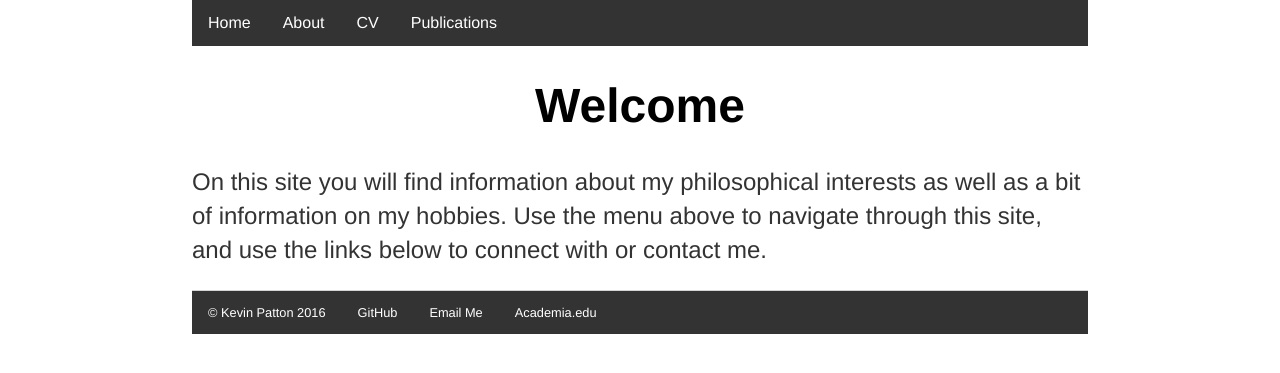
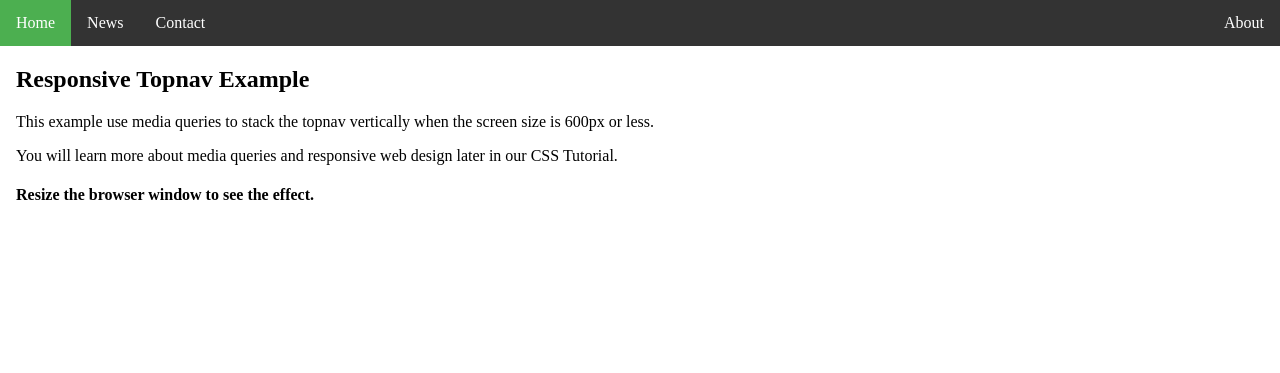
Before and after one commit to kevinjpatton/kevinjpatton.github.io, a Jekyll site: the page built from index.html, in a window 1280 px wide. Shown: the top 373 px of the page. Built offline with Jekyll 4.4.1, drawn with Linux system fonts in a browser that asks for light colours; Markdown is read by kramdown in place of the engine named in the settings.

Commit message:
Update default.html

```diff
--- a/_layouts/default.html
+++ b/_layouts/default.html
@@ -1,33 +1,55 @@
 <!DOCTYPE html>
-	<html>
-		<head>
-			<title>{{ page.title }}</title>
-			<!-- link to main stylesheet -->
-			<link rel="stylesheet" type="text/css" href="/css/main.css">
-		</head>
-		<body>
+<html>
+<head>
+<meta name="viewport" content="width=device-width, initial-scale=1.0">
+<style>
+body {margin: 0;}
 
-			<nav>
-	    		<ul>
-	        		<li><a href="/">Home</a></li>
-		        	<li><a href="/about">About</a></li>
-	        		<li><a href="/cv">CV</a></li>
-	        		<li><a href="/pubs">Publications</a></li>
-	    		</ul>
-			</nav>
-			<div class="container">
+ul.topnav {
+    list-style-type: none;
+    margin: 0;
+    padding: 0;
+    overflow: hidden;
+    background-color: #333;
+}
 
-			{{ content }}
+ul.topnav li {float: left;}
 
-			</div><!-- /.container -->
-			<footer>
-	    		<ul>
-	        		<li><a href="/">&copy; Kevin Patton 2016</a>
-	        		<li><a href="https://github.com/kevinjpatton" target="_blank">GitHub</a></li>
-	        		<li><a href="mailto:fregespuzzle@gmail.com" target="_blank">Email Me</a></li>
-	        		<li><a href="https://un-lincoln.academia.edu/KevinPatton" target="_blank">Academia.edu</a></li>
-				</ul>
+ul.topnav li a {
+    display: block;
+    color: white;
+    text-align: center;
+    padding: 14px 16px;
+    text-decoration: none;
+}
 
-			</footer>
-		</body>
-	</html>
+ul.topnav li a:hover:not(.active) {background-color: #111;}
+
+ul.topnav li a.active {background-color: #4CAF50;}
+
+ul.topnav li.right {float: right;}
+
+@media screen and (max-width: 600px){
+    ul.topnav li.right,
+    ul.topnav li {float: none;}
+}
+</style>
+</head>
+<body>
+
+<ul class="topnav">
+  <li><a class="active" href="#home">Home</a></li>
+  <li><a href="#news">News</a></li>
+  <li><a href="#contact">Contact</a></li>
+  <li class="right"><a href="#about">About</a></li>
+</ul>
+
+<div style="padding:0 16px;">
+  <h2>Responsive Topnav Example</h2>
+  <p>This example use media queries to stack the topnav vertically when the screen size is 600px or less.</p>
+  <p>You will learn more about media queries and responsive web design later in our CSS Tutorial.</p>
+  <h4>Resize the browser window to see the effect.</h4>
+</div>
+
+</body>
+</html>
```
